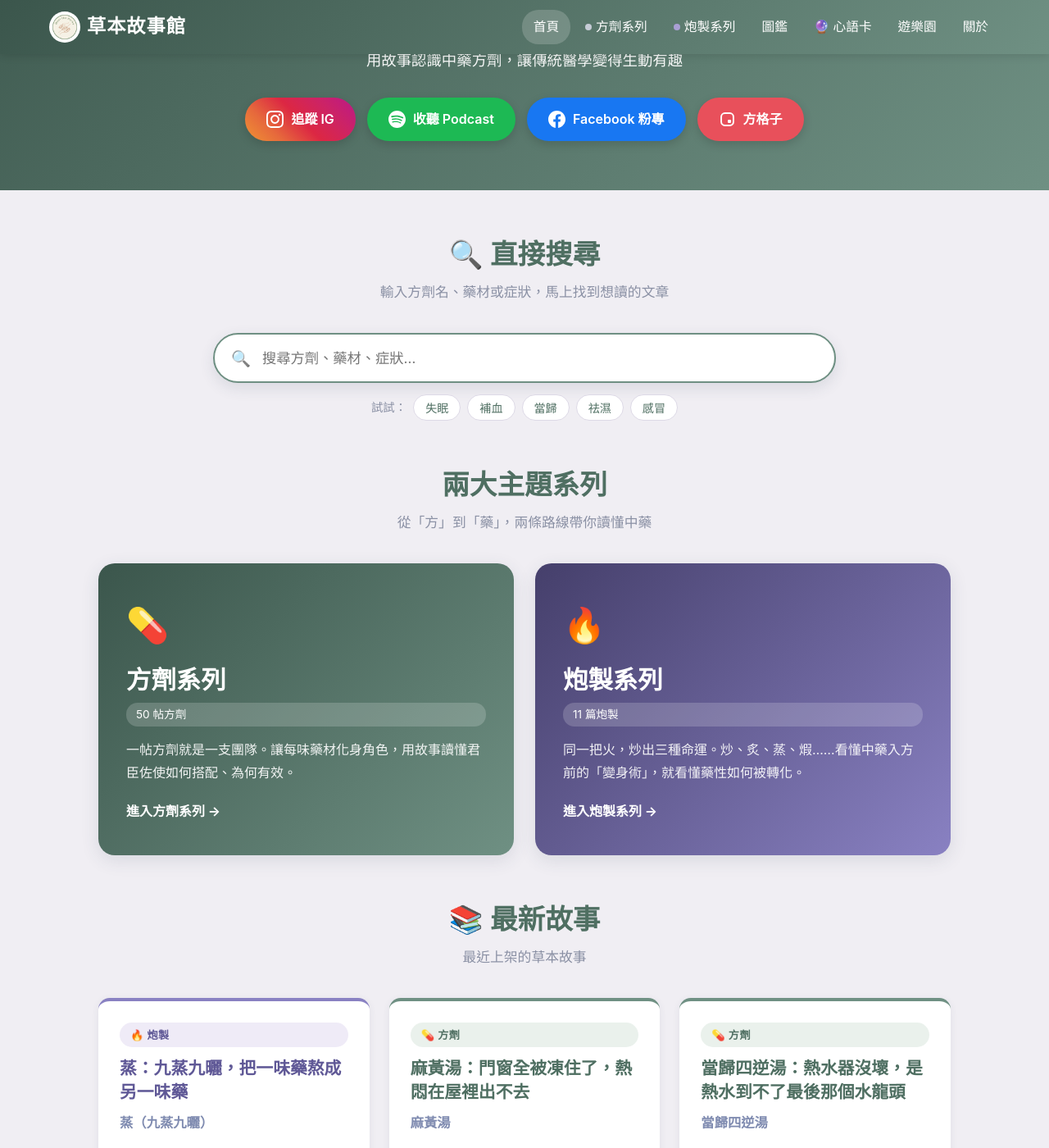
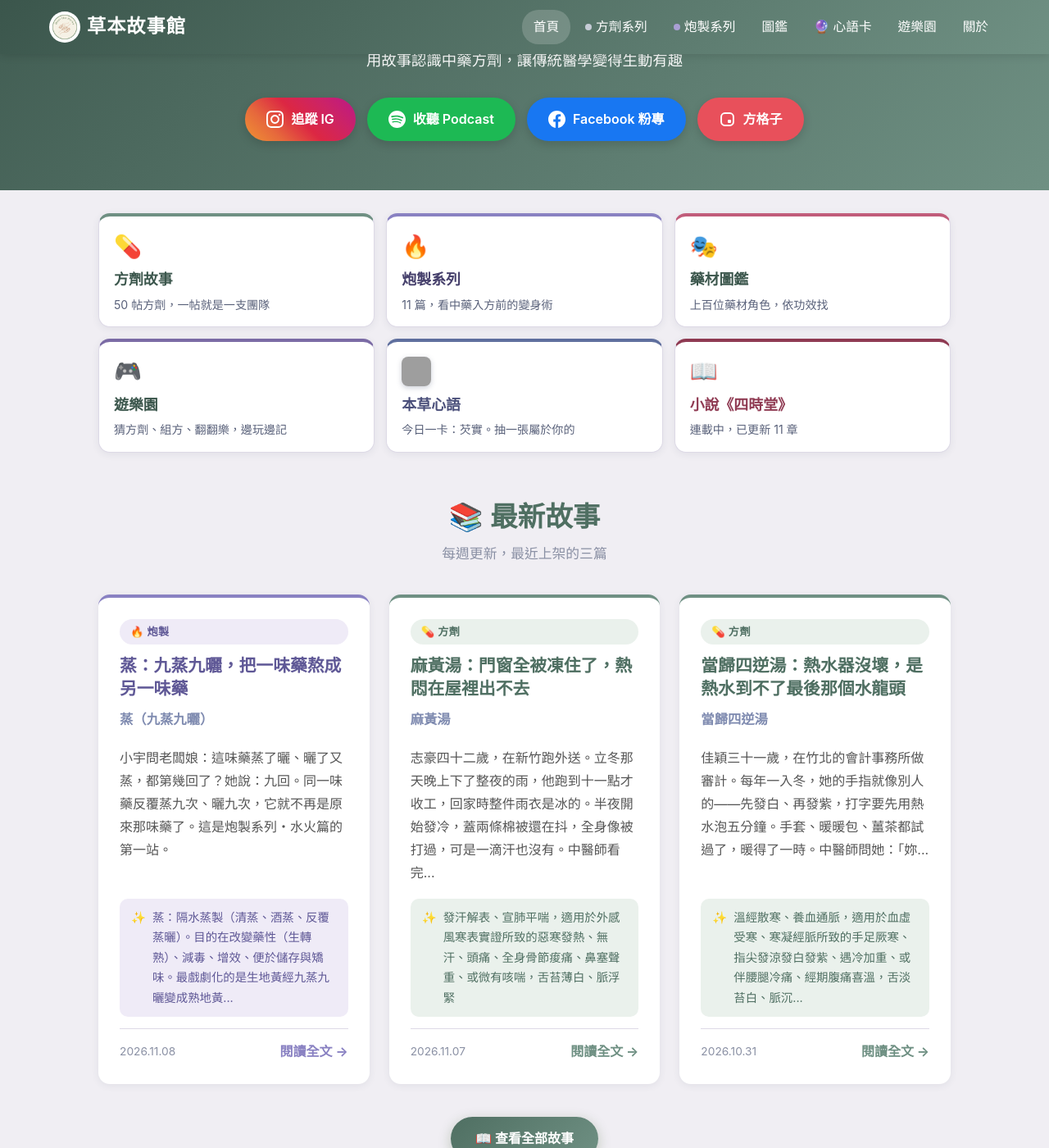
Before and after one commit to 10wang-creat/herbal-stories-v2, a Jekyll site: the page built from index.markdown, in a window 1280 px wide and 1400 px high, scrolled down 289 px. Shown: the whole window at 82% size. Built offline with Jekyll 4.4.1, drawn with Linux system fonts in a browser that asks for light colours; a script that is not in the unit is left out; some of the changed text lies outside the part shown; grey boxes are pictures that could not be loaded.

Commit message:
修改首頁版面

```diff
--- a/index.markdown
+++ b/index.markdown
@@ -31,35 +31,42 @@ title: 首頁
   </div>
 </section>
 
-<!-- ===== 站內搜尋 ===== -->
-<section class="section home-search-section">
-  <h2 class="section-title">🔍 直接搜尋</h2>
-  <p class="section-subtitle">輸入方劑名、藥材或症狀，馬上找到想讀的文章</p>
-  {% include search-widget.html %}
-</section>
-
-<!-- ===== 兩大系列分流 ===== -->
-<section class="section">
-  <h2 class="section-title">兩大主題系列</h2>
-  <p class="section-subtitle">從「方」到「藥」，兩條路線帶你讀懂中藥</p>
-
-  <div class="series-split">
-    <a href="{{ '/formulas/' | relative_url }}" class="series-card formula">
-      <span class="series-emoji">💊</span>
-      <h3>方劑系列</h3>
-      {% assign formula_count = site.stories | where_exp: "s", "s.date <= site.time" | where_exp: "s", "s.series == nil" | size %}
-      <span class="series-count">{{ formula_count }} 帖方劑</span>
-      <p>一帖方劑就是一支團隊。讓每味藥材化身角色，用故事讀懂君臣佐使如何搭配、為何有效。</p>
-      <span class="series-go">進入方劑系列 →</span>
+<!-- ===== 探索入口（手機第一屏就看得到全站有什麼） ===== -->
+{%- assign formula_count = site.stories | where_exp: "s", "s.date <= site.time" | where_exp: "s", "s.series == nil" | size -%}
+{%- assign paozhi_count = site.stories | where_exp: "s", "s.date <= site.time" | where_exp: "s", "s.series == '炮製'" | size -%}
+{%- assign ss_count = site.data.sishitang.chapters | size -%}
+{%- include oracle-today.html -%}
+<section class="section explore-section" aria-label="探索草本故事館">
+  <div class="explore-grid">
+    <a href="{{ '/formulas/' | relative_url }}" class="explore-tile t-formula">
+      <span class="explore-ic">💊</span>
+      <strong>方劑故事</strong>
+      <span class="explore-sub">{{ formula_count }} 帖方劑，一帖就是一支團隊</span>
     </a>
-
-    <a href="{{ '/paozhi/' | relative_url }}" class="series-card paozhi">
-      <span class="series-emoji">🔥</span>
-      <h3>炮製系列</h3>
-      {% assign paozhi_count = site.stories | where_exp: "s", "s.date <= site.time" | where_exp: "s", "s.series == '炮製'" | size %}
-      <span class="series-count">{{ paozhi_count }} 篇炮製</span>
-      <p>同一把火，炒出三種命運。炒、炙、蒸、煆……看懂中藥入方前的「變身術」，就看懂藥性如何被轉化。</p>
-      <span class="series-go">進入炮製系列 →</span>
+    <a href="{{ '/paozhi/' | relative_url }}" class="explore-tile t-paozhi">
+      <span class="explore-ic">🔥</span>
+      <strong>炮製系列</strong>
+      <span class="explore-sub">{{ paozhi_count }} 篇，看中藥入方前的變身術</span>
+    </a>
+    <a href="{{ '/characters/' | relative_url }}" class="explore-tile t-chars">
+      <span class="explore-ic">🎭</span>
+      <strong>藥材圖鑑</strong>
+      <span class="explore-sub">上百位藥材角色，依功效找</span>
+    </a>
+    <a href="{{ '/games/' | relative_url }}" class="explore-tile t-games">
+      <span class="explore-ic">🎮</span>
+      <strong>遊樂園</strong>
+      <span class="explore-sub">猜方劑、組方、翻翻樂，邊玩邊記</span>
+    </a>
+    <a href="{{ '/oracle/' | relative_url }}" class="explore-tile t-oracle">
+      <span class="explore-ic"><img src="{{ oracle_today_img }}" alt="" width="48" height="48" loading="lazy" decoding="async"></span>
+      <strong>本草心語</strong>
+      <span class="explore-sub">今日一卡：{{ oracle_today.n }}。抽一張屬於你的</span>
+    </a>
+    <a href="https://vocus.cc/salon/herbalstories" target="_blank" rel="noopener noreferrer" class="explore-tile t-novel">
+      <span class="explore-ic">📖</span>
+      <strong>小說《四時堂》</strong>
+      <span class="explore-sub">連載中，已更新 {{ ss_count }} 章</span>
     </a>
   </div>
 </section>
@@ -67,11 +74,11 @@ title: 首頁
 <!-- ===== 最新故事 ===== -->
 <section class="section">
   <h2 class="section-title">📚 最新故事</h2>
-  <p class="section-subtitle">最近上架的草本故事</p>
+  <p class="section-subtitle">每週更新，最近上架的三篇</p>
 
-  <div class="story-grid">
+  <div class="story-grid latest-grid">
     {% assign published_stories = site.stories | where_exp: "story", "story.date <= site.time" | sort: 'date' | reverse %}
-    {% for story in published_stories limit:6 %}
+    {% for story in published_stories limit:3 %}
       <article class="story-card{% if story.series %} paozhi{% endif %}">
         {% if story.series %}
           <span class="series-badge paozhi">🔥 炮製</span>
@@ -95,6 +102,40 @@ title: 首頁
   <div style="text-align:center; margin-top:40px;">
     <a href="{{ '/stories/' | relative_url }}" class="btn btn-primary">📖 查看全部故事</a>
   </div>
+</section>
+
+<!-- ===== 本草心語抽卡 ===== -->
+{%- include oracle-today.html -%}
+<section class="oracle-section" aria-labelledby="oracleHomeTitle">
+  <div class="oracle-content">
+    <div class="oracle-text">
+      <span class="oracle-badge">🔮 本草心語 · 今日一卡 {{ site.time | date: "%-m/%-d" }}</span>
+      <h2 class="oracle-title" id="oracleHomeTitle">{{ oracle_today.n }}</h2>
+      <p class="oracle-subtitle">{{ oracle_today.cat }} · {{ oracle_today.fn }}</p>
+      <p class="oracle-desc oracle-quote">{{ oracle_today.mo }}</p>
+      <p class="oracle-detail">{{ oracle_today.af }}。81 味本草、81 句話——這是今天全站共同翻開的一張。想問自己的問題？再抽一張屬於你的。</p>
+      <div class="oracle-actions">
+        <a href="{{ oracle_today_link }}" target="_blank" rel="noopener noreferrer" class="oracle-cta">讀〈{{ oracle_today.n }}〉的解讀 →</a>
+        <a href="{{ '/oracle/' | relative_url }}" class="oracle-cta ghost">什麼是本草心語？</a>
+      </div>
+    </div>
+    <div class="oracle-visual">
+      <a class="oracle-card-stack" href="{{ oracle_today_link }}" target="_blank" rel="noopener noreferrer" aria-label="翻開今日一卡：{{ oracle_today.n }}">
+        <div class="oracle-card card-shadow-1"></div>
+        <div class="oracle-card card-shadow-2"></div>
+        <div class="oracle-card card-main">
+          <img src="{{ oracle_today_img }}" alt="{{ oracle_today.n }} 心語卡" width="400" height="400" loading="lazy" decoding="async">
+        </div>
+      </a>
+    </div>
+  </div>
+</section>
+
+<!-- ===== 站內搜尋 ===== -->
+<section class="section home-search-section compact">
+  <h2 class="section-title">🔍 直接搜尋</h2>
+  <p class="section-subtitle">輸入方劑名、藥材或症狀，馬上找到想讀的文章</p>
+  {% include search-widget.html %}
 </section>
 
 <!-- ===== 草本夜話 Podcast ===== -->
@@ -169,33 +210,6 @@ title: 首頁
   </div>
 </section>
 
-<!-- ===== 本草心語抽卡 ===== -->
-{%- include oracle-today.html -%}
-<section class="oracle-section" aria-labelledby="oracleHomeTitle">
-  <div class="oracle-content">
-    <div class="oracle-text">
-      <span class="oracle-badge">🔮 本草心語 · 今日一卡 {{ site.time | date: "%-m/%-d" }}</span>
-      <h2 class="oracle-title" id="oracleHomeTitle">{{ oracle_today.n }}</h2>
-      <p class="oracle-subtitle">{{ oracle_today.cat }} · {{ oracle_today.fn }}</p>
-      <p class="oracle-desc oracle-quote">{{ oracle_today.mo }}</p>
-      <p class="oracle-detail">{{ oracle_today.af }}。81 味本草、81 句話——這是今天全站共同翻開的一張。想問自己的問題？再抽一張屬於你的。</p>
-      <div class="oracle-actions">
-        <a href="{{ oracle_today_link }}" target="_blank" rel="noopener noreferrer" class="oracle-cta">讀〈{{ oracle_today.n }}〉的解讀 →</a>
-        <a href="{{ '/oracle/' | relative_url }}" class="oracle-cta ghost">什麼是本草心語？</a>
-      </div>
-    </div>
-    <div class="oracle-visual">
-      <a class="oracle-card-stack" href="{{ oracle_today_link }}" target="_blank" rel="noopener noreferrer" aria-label="翻開今日一卡：{{ oracle_today.n }}">
-        <div class="oracle-card card-shadow-1"></div>
-        <div class="oracle-card card-shadow-2"></div>
-        <div class="oracle-card card-main">
-          <img src="{{ oracle_today_img }}" alt="{{ oracle_today.n }} 心語卡" width="400" height="400" loading="lazy" decoding="async">
-        </div>
-      </a>
-    </div>
-  </div>
-</section>
-
 <!-- ===== 中藥正念日曆 ===== -->
 <section class="meditation-section">
   <div class="meditation-inner">
@@ -218,6 +232,49 @@ title: 首頁
 </section>
 
 <style>
+/* 探索入口 */
+.explore-section { margin: 28px auto 40px; }
+.explore-grid { display: grid; grid-template-columns: repeat(3, 1fr); gap: 14px; }
+.explore-tile {
+  display: flex; flex-direction: column; gap: 4px; padding: 18px 18px 16px;
+  background: #fff; border-radius: 14px; text-decoration: none; color: var(--ink);
+  border: 1px solid var(--line); border-top: 4px solid var(--accent-500);
+  box-shadow: var(--shadow-sm); transition: transform 0.25s, box-shadow 0.25s;
+}
+.explore-tile:hover { transform: translateY(-4px); box-shadow: var(--shadow-md); }
+.explore-tile strong { font-family: var(--serif); font-size: 1.12rem; color: var(--green-900); }
+.explore-sub { color: var(--ink-soft); font-size: 0.88rem; line-height: 1.5; }
+.explore-ic { font-size: 1.7rem; line-height: 1; margin-bottom: 4px; display: inline-flex; align-items: center; height: 36px; }
+.explore-ic img { width: 36px; height: 36px; border-radius: 8px; box-shadow: 0 2px 6px rgba(90,100,130,0.3); }
+.explore-tile.t-paozhi { border-top-color: var(--fire-500); }
+.explore-tile.t-paozhi strong { color: var(--fire-900); }
+.explore-tile.t-chars { border-top-color: #c15c7a; }
+.explore-tile.t-games { border-top-color: #7B6BA5; }
+.explore-tile.t-oracle { border-top-color: #5f6f9e; }
+.explore-tile.t-oracle strong { color: #4a4f7a; }
+.explore-tile.t-novel { border-top-color: #8f3a52; }
+.explore-tile.t-novel strong { color: #8f3a52; }
+@media (max-width: 720px) {
+  .explore-section { margin: 20px auto 28px; }
+  .explore-grid { grid-template-columns: repeat(2, 1fr); gap: 10px; }
+  .explore-tile { padding: 14px 14px 12px; }
+  .explore-tile strong { font-size: 1.02rem; }
+  .explore-sub { font-size: 0.8rem; }
+}
+
+/* 最新故事：手機改橫向滑動，只佔一屏高 */
+@media (max-width: 720px) {
+  .latest-grid { display: flex; overflow-x: auto; gap: 14px; padding: 4px 4px 14px; margin: 0 -4px; scroll-snap-type: x mandatory; -webkit-overflow-scrolling: touch; scrollbar-width: none; }
+  .latest-grid::-webkit-scrollbar { display: none; }
+  .latest-grid .story-card { flex: 0 0 84%; scroll-snap-align: start; }
+  .latest-grid .story-excerpt { display: -webkit-box; -webkit-line-clamp: 3; -webkit-box-orient: vertical; overflow: hidden; }
+}
+
+/* 搜尋：縮小 */
+.home-search-section.compact { margin-top: 32px; }
+.home-search-section.compact .section-title { font-size: 1.4rem; }
+.home-search-section.compact .section-subtitle { margin-bottom: 18px; }
+
 /* ===== 首頁專屬樣式 ===== */
 .home-hero {
   text-align: center;
```
